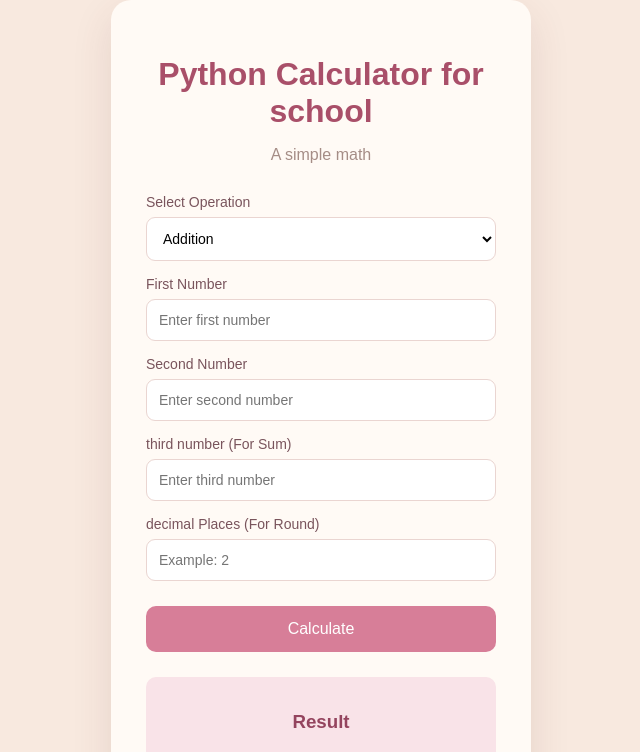
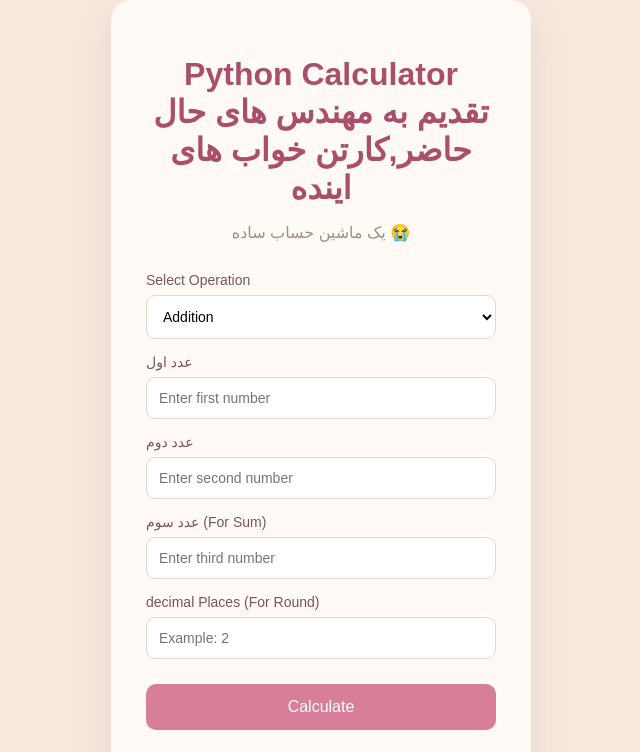
Before and after one commit to alirezarezai934-sketch/python-calculators, a Flask app: page / in a window 1280 px wide. Shown: the top 752 px of the page, without its empty margins (319-959 px from the left). Run offline with Flask 3, Linux system fonts and the light colour scheme.

Commit message:
توضیح کوتاه تغییر

```diff
--- a/templates/index.html
+++ b/templates/index.html
@@ -6,7 +6,7 @@
     <meta charset="UTF-8">
     <meta name="viewport" content="width=device-width, initial-scale=1.0">
 
-    <title>TAMRIN 13</title>
+    <title>ماشین حساب </title>
 
     <link rel="stylesheet" href="{{ url_for('static', filename='style.css') }}">
 </head>
@@ -15,8 +15,10 @@
 
     <div class="calculator">
 
-        <h1>Python Calculator for school</h1>
-        <p class="subtitle">A simple math </p>
+        <h1>Python Calculator
+            تقدیم به مهندس های حال حاضر,کارتن خواب های اینده
+        </h1>
+        <p class="subtitle">یک ماشین حساب ساده &#128557 </p>
 
         <form method="POST">
 
@@ -34,13 +36,13 @@
                 <option value="9">Convert to Float</option>
             </select>
 
-            <label>First Number</label>
+            <label>عدد اول</label>
             <input type="number" step="any" name="a" placeholder="Enter first number">
 
-            <label>Second Number</label>
+            <label>عدد دوم</label>
             <input type="number" step="any" name="b" placeholder="Enter second number">
 
-            <label>third number (For Sum)</label>
+            <label>عدد سوم (For Sum)</label>
             <input type="number" step="any" name="c" placeholder="Enter third number">
 
             <label>decimal Places (For Round)</label>
```
